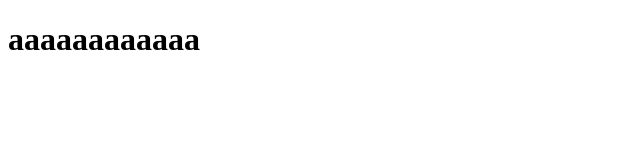
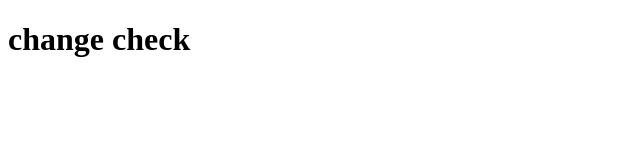
Before and after one commit to ArunprasathNeelakandan/ria, a plain HTML site: page index.html in a window 1280 px wide. Shown: the whole page, without its empty margins (0-640 px from the left). Drawn offline with Linux system fonts and the light colour scheme.

Commit message:
second commit

```diff
--- a/index.html
+++ b/index.html
@@ -6,6 +6,6 @@
     <title>Document</title>
 </head>
 <body>
-    <h1>aaaaaaaaaaaa</h1>
+    <h1>change check</h1>
 </body>
 </html>
```
